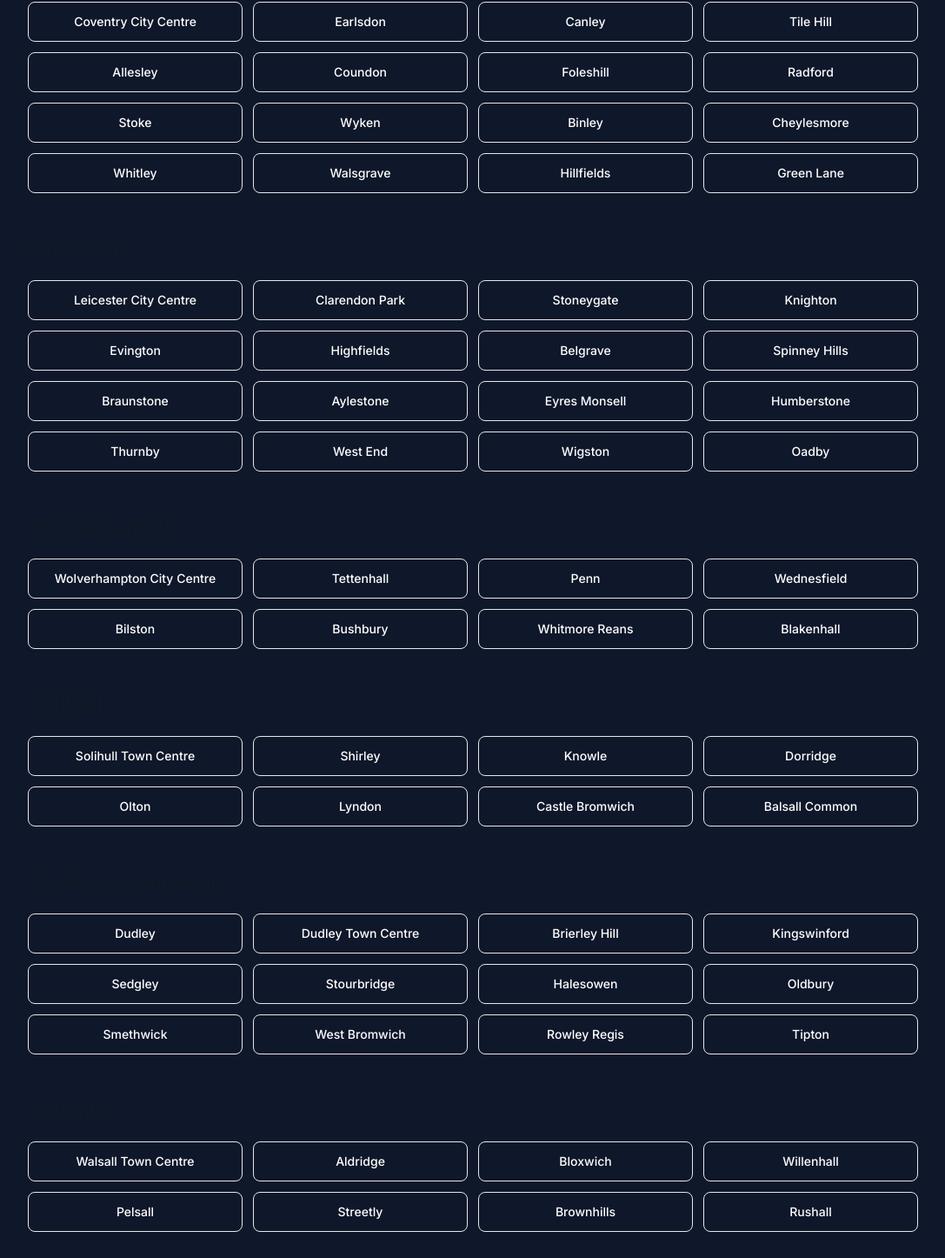
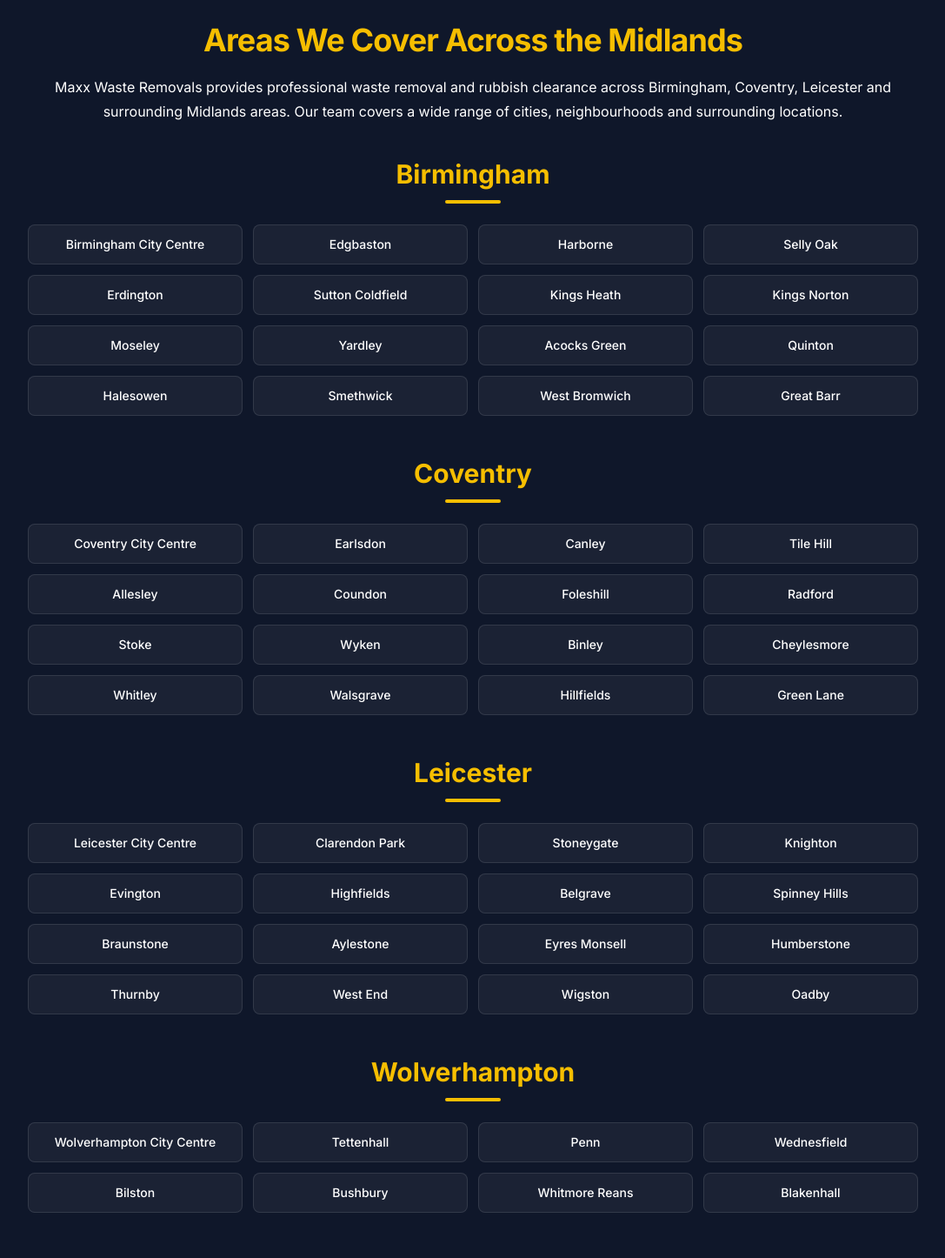
Before and after one commit to ytazam1009-web/maxx-waste-removals, a Next.js app: page / in a window 1280 px wide. Shown: the part 2798-4244 px from the top of the page at 87% size, without its empty margins (96-1183 px from the left). Built offline with nearby package versions, Linux system fonts and the light colour scheme; no server answers.

Commit message:
app/page.js

```diff
--- a/app/page.js
+++ b/app/page.js
@@ -146,17 +146,23 @@
         <ServicesGrid />
       </section>
 
+{/* Areas */}
+<section id="areas">
+  <AreasSection />
+</section>
 
 {/* Midlands Areas We Cover */}
 <section id="areas" className="py-12 md:py-16">
   <div className="mx-auto max-w-6xl px-4">
     <div className="mx-auto max-w-5xl">
+
+      {/* Main Heading */}
       <div className="text-center">
-        <h2 className="text-3xl font-bold tracking-tight md:text-4xl">
+        <h2 className="text-3xl font-bold tracking-tight text-[#f6be00] md:text-4xl">
           Areas We Cover Across the Midlands
         </h2>
 
-        <p className="mt-5 leading-7 text-gray-600">
+        <p className="mt-5 leading-7 text-white">
           Maxx Waste Removals provides professional waste removal and rubbish
           clearance across Birmingham, Coventry, Leicester and surrounding
           Midlands areas. Our team covers a wide range of cities,
@@ -166,11 +172,14 @@
 
       {/* Birmingham */}
       <div className="mt-10">
-        <h3 className="text-2xl font-bold text-gray-900">
+        <div className="text-center">
+          <h3 className="text-2xl font-bold text-[#f6be00] md:text-3xl">
             Birmingham
           </h3>
+          <div className="mx-auto mt-3 h-1 w-16 rounded-full bg-[#f6be00]" />
+        </div>
 
-        <div className="mt-5 grid grid-cols-2 gap-3 text-center sm:grid-cols-3 md:grid-cols-4">
+        <div className="mt-6 grid grid-cols-2 gap-3 text-center sm:grid-cols-3 md:grid-cols-4">
           {[
             "Birmingham City Centre",
             "Edgbaston",
@@ -191,7 +200,7 @@
           ].map((area) => (
             <div
               key={area}
-              className="rounded-lg border px-3 py-3 text-sm font-medium transition hover:shadow-sm"
+              className="rounded-lg border border-white/10 bg-white/5 px-3 py-3 text-sm font-medium text-white transition hover:border-[#f6be00]/50 hover:bg-[#f6be00]/10"
             >
               {area}
             </div>
@@ -201,11 +210,14 @@
 
       {/* Coventry */}
       <div className="mt-12">
-        <h3 className="text-2xl font-bold text-gray-900">
+        <div className="text-center">
+          <h3 className="text-2xl font-bold text-[#f6be00] md:text-3xl">
             Coventry
           </h3>
+          <div className="mx-auto mt-3 h-1 w-16 rounded-full bg-[#f6be00]" />
+        </div>
 
-        <div className="mt-5 grid grid-cols-2 gap-3 text-center sm:grid-cols-3 md:grid-cols-4">
+        <div className="mt-6 grid grid-cols-2 gap-3 text-center sm:grid-cols-3 md:grid-cols-4">
           {[
             "Coventry City Centre",
             "Earlsdon",
@@ -226,7 +238,7 @@
           ].map((area) => (
             <div
               key={area}
-              className="rounded-lg border px-3 py-3 text-sm font-medium transition hover:shadow-sm"
+              className="rounded-lg border border-white/10 bg-white/5 px-3 py-3 text-sm font-medium text-white transition hover:border-[#f6be00]/50 hover:bg-[#f6be00]/10"
             >
               {area}
             </div>
@@ -236,11 +248,14 @@
 
       {/* Leicester */}
       <div className="mt-12">
-        <h3 className="text-2xl font-bold text-gray-900">
+        <div className="text-center">
+          <h3 className="text-2xl font-bold text-[#f6be00] md:text-3xl">
             Leicester
           </h3>
+          <div className="mx-auto mt-3 h-1 w-16 rounded-full bg-[#f6be00]" />
+        </div>
 
-        <div className="mt-5 grid grid-cols-2 gap-3 text-center sm:grid-cols-3 md:grid-cols-4">
+        <div className="mt-6 grid grid-cols-2 gap-3 text-center sm:grid-cols-3 md:grid-cols-4">
           {[
             "Leicester City Centre",
             "Clarendon Park",
@@ -261,7 +276,7 @@
           ].map((area) => (
             <div
               key={area}
-              className="rounded-lg border px-3 py-3 text-sm font-medium transition hover:shadow-sm"
+              className="rounded-lg border border-white/10 bg-white/5 px-3 py-3 text-sm font-medium text-white transition hover:border-[#f6be00]/50 hover:bg-[#f6be00]/10"
             >
               {area}
             </div>
@@ -271,11 +286,14 @@
 
       {/* Wolverhampton */}
       <div className="mt-12">
-        <h3 className="text-2xl font-bold text-gray-900">
+        <div className="text-center">
+          <h3 className="text-2xl font-bold text-[#f6be00] md:text-3xl">
             Wolverhampton
           </h3>
+          <div className="mx-auto mt-3 h-1 w-16 rounded-full bg-[#f6be00]" />
+        </div>
 
-        <div className="mt-5 grid grid-cols-2 gap-3 text-center sm:grid-cols-3 md:grid-cols-4">
+        <div className="mt-6 grid grid-cols-2 gap-3 text-center sm:grid-cols-3 md:grid-cols-4">
           {[
             "Wolverhampton City Centre",
             "Tettenhall",
@@ -288,7 +306,7 @@
           ].map((area) => (
             <div
               key={area}
-              className="rounded-lg border px-3 py-3 text-sm font-medium transition hover:shadow-sm"
+              className="rounded-lg border border-white/10 bg-white/5 px-3 py-3 text-sm font-medium text-white transition hover:border-[#f6be00]/50 hover:bg-[#f6be00]/10"
             >
               {area}
             </div>
@@ -298,11 +316,14 @@
 
       {/* Solihull */}
       <div className="mt-12">
-        <h3 className="text-2xl font-bold text-gray-900">
+        <div className="text-center">
+          <h3 className="text-2xl font-bold text-[#f6be00] md:text-3xl">
             Solihull
           </h3>
+          <div className="mx-auto mt-3 h-1 w-16 rounded-full bg-[#f6be00]" />
+        </div>
 
-        <div className="mt-5 grid grid-cols-2 gap-3 text-center sm:grid-cols-3 md:grid-cols-4">
+        <div className="mt-6 grid grid-cols-2 gap-3 text-center sm:grid-cols-3 md:grid-cols-4">
           {[
             "Solihull Town Centre",
             "Shirley",
@@ -315,7 +336,7 @@
           ].map((area) => (
             <div
               key={area}
-              className="rounded-lg border px-3 py-3 text-sm font-medium transition hover:shadow-sm"
+              className="rounded-lg border border-white/10 bg-white/5 px-3 py-3 text-sm font-medium text-white transition hover:border-[#f6be00]/50 hover:bg-[#f6be00]/10"
             >
               {area}
             </div>
@@ -325,11 +346,14 @@
 
       {/* Dudley & Sandwell */}
       <div className="mt-12">
-        <h3 className="text-2xl font-bold text-gray-900">
-          Dudley & Sandwell
+        <div className="text-center">
+          <h3 className="text-2xl font-bold text-[#f6be00] md:text-3xl">
+            Dudley &amp; Sandwell
           </h3>
+          <div className="mx-auto mt-3 h-1 w-16 rounded-full bg-[#f6be00]" />
+        </div>
 
-        <div className="mt-5 grid grid-cols-2 gap-3 text-center sm:grid-cols-3 md:grid-cols-4">
+        <div className="mt-6 grid grid-cols-2 gap-3 text-center sm:grid-cols-3 md:grid-cols-4">
           {[
             "Dudley",
             "Dudley Town Centre",
@@ -346,7 +370,7 @@
           ].map((area) => (
             <div
               key={area}
-              className="rounded-lg border px-3 py-3 text-sm font-medium transition hover:shadow-sm"
+              className="rounded-lg border border-white/10 bg-white/5 px-3 py-3 text-sm font-medium text-white transition hover:border-[#f6be00]/50 hover:bg-[#f6be00]/10"
             >
               {area}
             </div>
@@ -356,11 +380,14 @@
 
       {/* Walsall */}
       <div className="mt-12">
-        <h3 className="text-2xl font-bold text-gray-900">
+        <div className="text-center">
+          <h3 className="text-2xl font-bold text-[#f6be00] md:text-3xl">
             Walsall
           </h3>
+          <div className="mx-auto mt-3 h-1 w-16 rounded-full bg-[#f6be00]" />
+        </div>
 
-        <div className="mt-5 grid grid-cols-2 gap-3 text-center sm:grid-cols-3 md:grid-cols-4">
+        <div className="mt-6 grid grid-cols-2 gap-3 text-center sm:grid-cols-3 md:grid-cols-4">
           {[
             "Walsall Town Centre",
             "Aldridge",
@@ -373,7 +400,7 @@
           ].map((area) => (
             <div
               key={area}
-              className="rounded-lg border px-3 py-3 text-sm font-medium transition hover:shadow-sm"
+              className="rounded-lg border border-white/10 bg-white/5 px-3 py-3 text-sm font-medium text-white transition hover:border-[#f6be00]/50 hover:bg-[#f6be00]/10"
             >
               {area}
             </div>
@@ -381,11 +408,13 @@
         </div>
       </div>
 
-      <p className="mt-10 text-center leading-7 text-gray-600">
+      {/* Bottom Text */}
+      <p className="mt-10 text-center leading-7 text-white">
         If your area isn't listed above, contact Maxx Waste Removals anyway.
         We cover many surrounding Midlands locations and can confirm whether
         we can collect from your postcode.
       </p>
+
     </div>
   </div>
 </section>
@@ -554,86 +583,6 @@
         </div>
       </section>
 
-            {/* Service & Location Links */}
-      <section className="py-12 md:py-16">
-        <div className="mx-auto max-w-6xl px-4">
-          <div className="mx-auto max-w-4xl">
-            <h2 className="text-center text-3xl font-bold tracking-tight md:text-4xl">
-              Waste Removal Services & Areas We Cover
-            </h2>
-
-            <p className="mt-5 text-center leading-7 text-gray-600">
-              Explore our specialist waste removal services and local pages
-              for Birmingham, Coventry and Leicester.
-            </p>
-
-            <div className="mt-8 grid gap-4 text-center sm:grid-cols-2 md:grid-cols-3">
-              <a
-                href="/leicester"
-                className="rounded-lg border p-4 font-medium transition hover:shadow-md"
-              >
-                Waste Removal Leicester
-              </a>
-
-              <a
-                href="/coventry"
-                className="rounded-lg border p-4 font-medium transition hover:shadow-md"
-              >
-                Waste Removal Coventry
-              </a>
-
-              <a
-                href="/birmingham"
-                className="rounded-lg border p-4 font-medium transition hover:shadow-md"
-              >
-                Waste Removal Birmingham
-              </a>
-
-              <a
-                href="/services/house-clearance"
-                className="rounded-lg border p-4 font-medium transition hover:shadow-md"
-              >
-                House Clearance
-              </a>
-
-              <a
-                href="/services/sofa-removal"
-                className="rounded-lg border p-4 font-medium transition hover:shadow-md"
-              >
-                Sofa & Furniture Removal
-              </a>
-
-              <a
-                href="/services/garden-waste"
-                className="rounded-lg border p-4 font-medium transition hover:shadow-md"
-              >
-                Garden Waste Removal
-              </a>
-
-              <a
-                href="/services/office-clearance"
-                className="rounded-lg border p-4 font-medium transition hover:shadow-md"
-              >
-                Office Clearance
-              </a>
-
-              <a
-                href="/services/builders-waste"
-                className="rounded-lg border p-4 font-medium transition hover:shadow-md"
-              >
-                Builders Waste & Site Clearance
-              </a>
-
-              <a
-                href="/services/appliance-removal"
-                className="rounded-lg border p-4 font-medium transition hover:shadow-md"
-              >
-                Appliance Removal
-              </a>
-            </div>
-          </div>
-        </div>
-      </section>
 
       <CTASection phoneNumber={mainPhone} />
 
```
Lines whose indentation alone changed are shown as unchanged.
